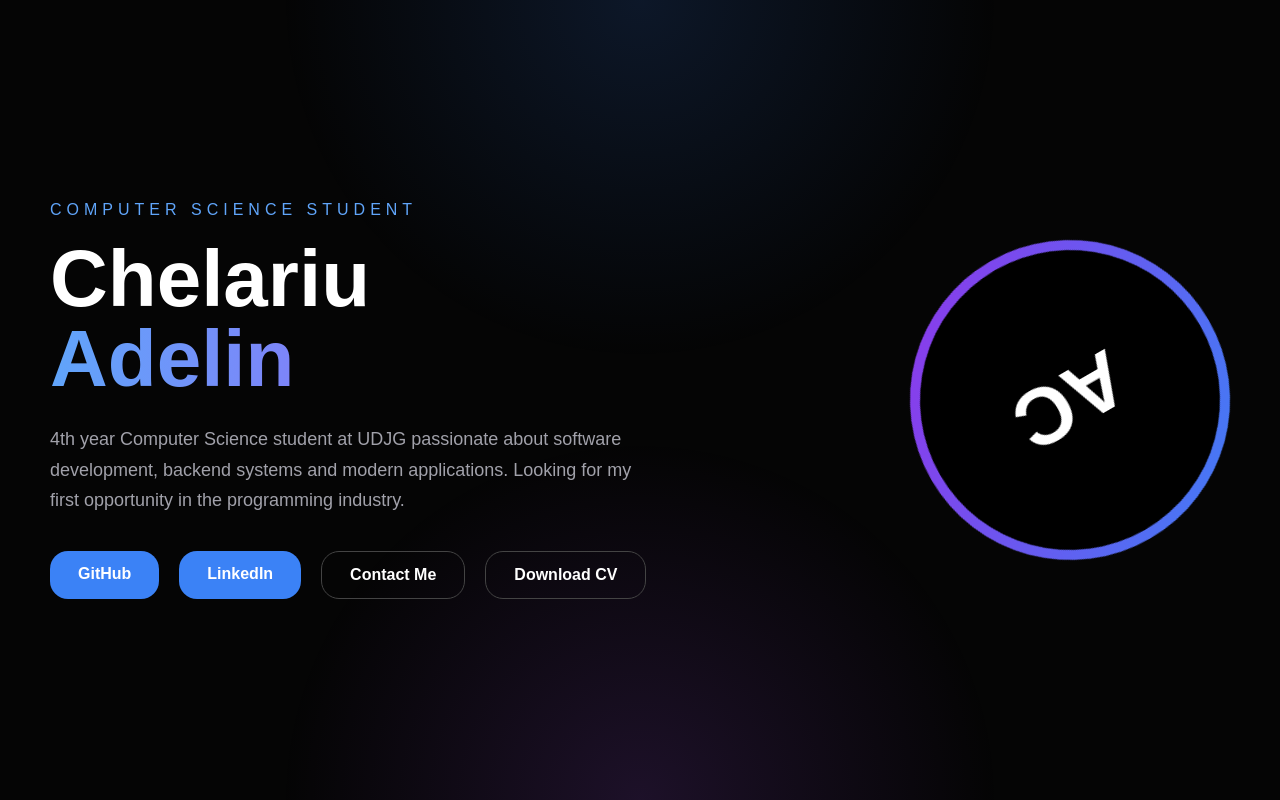
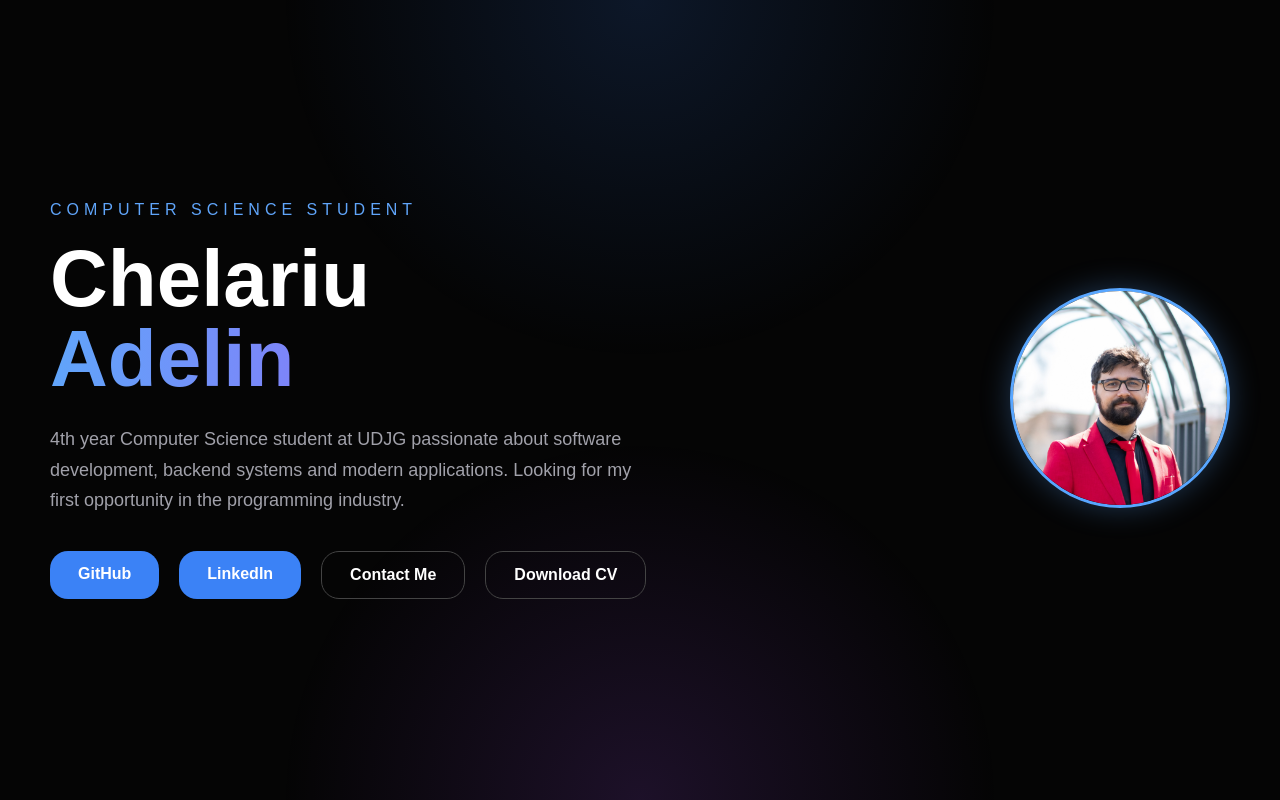
Before and after one commit to AdelinChelariu/portfolio, a plain HTML site: page index.html in a window 1280 px wide. Shown: the top 800 px of the page. Drawn offline with Linux system fonts and the light colour scheme.

Commit message:
Add files via upload

```diff
--- a/index.html
+++ b/index.html
@@ -52,9 +52,7 @@
         </div>
 
         <div class="hero-logo">
-          <div class="circle">
-            <div class="inner-circle">AC</div>
-          </div>
+          <img src="eu.jpg" alt="Adelin Chelariu" class="profile-photo" />
         </div>
       </div>
     </section>
--- a/style.css
+++ b/style.css
@@ -35,6 +35,17 @@ body {
     gap: 80px;
     max-width: 1200px;
     width: 100%;
+}
+
+.profile-photo {
+    width: 220px;
+    height: 220px;
+    border-radius: 50%;
+    object-fit: cover;
+    object-position: center top;
+    /* ca sa fie fata centrata, nu picioarele */
+    border: 3px solid #58a6ff;
+    box-shadow: 0 0 30px rgba(88, 166, 255, 0.3);
 }
 
 .subtitle {
```
Also changed, not shown: eu.jpg (added).
